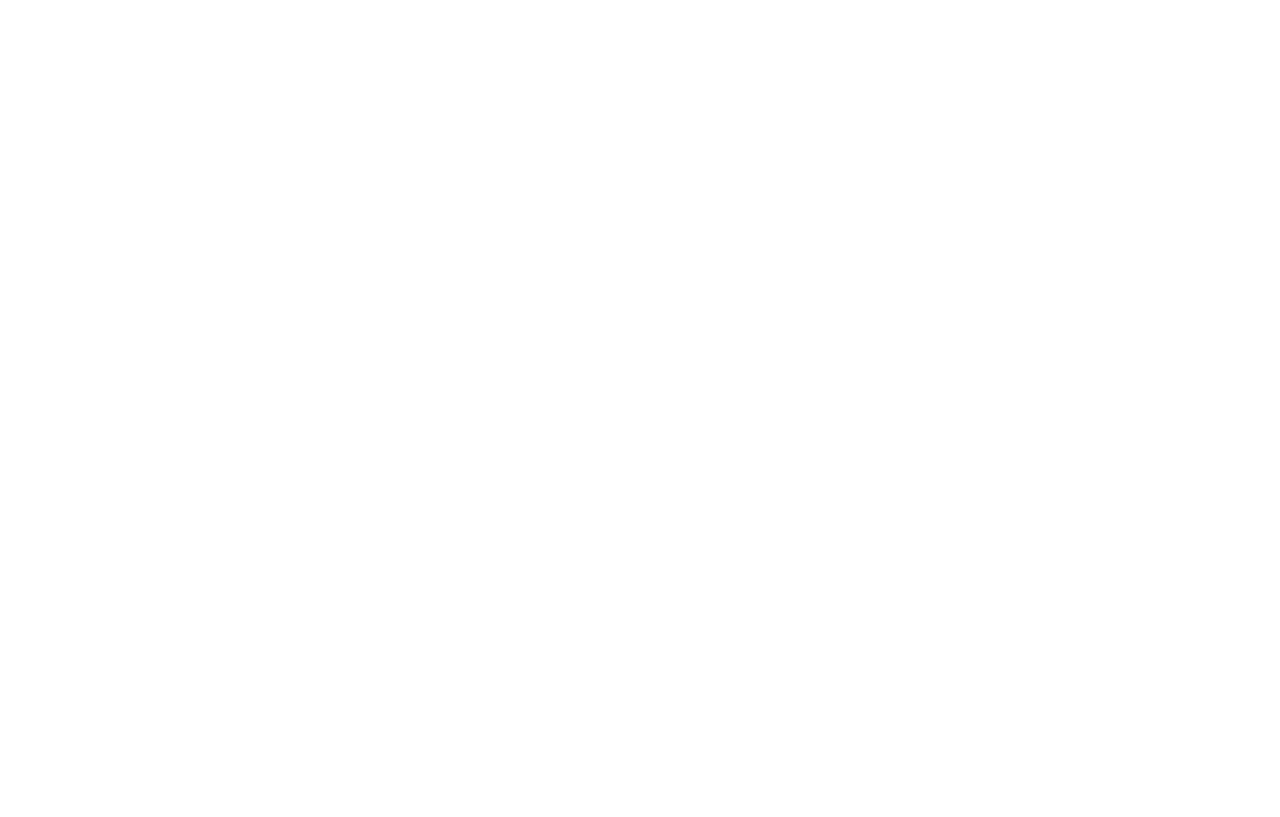
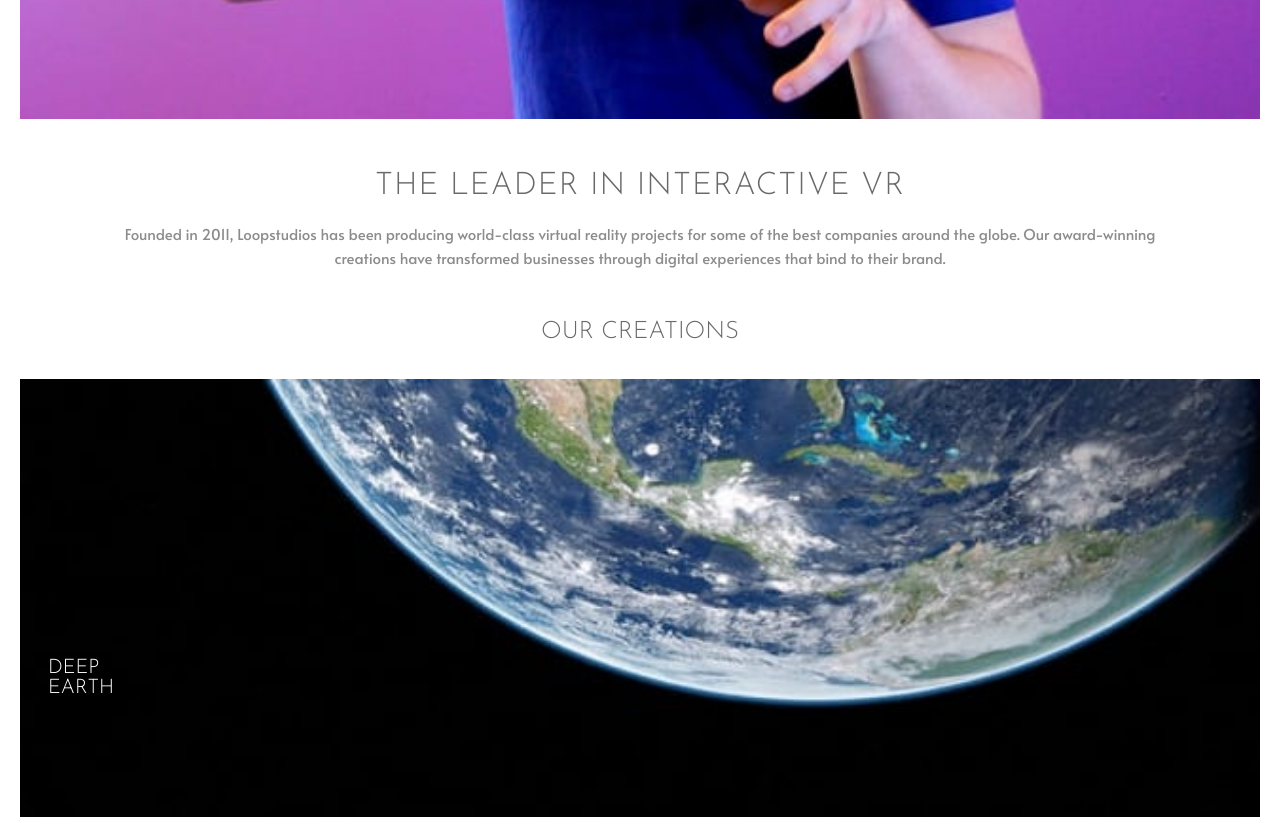
Before and after one commit to Udeme01/Loopstudios, a React (Create React App) app: page / in a window 1280 px wide. Shown: the part 1480-2297 px from the top of the page. Before the commit the page ends 800 px from the top, so only its background shows below. Built offline with nearby package versions, Linux system fonts and the light colour scheme.

Commit message:
added Creations component

```diff
--- a/src/App.js
+++ b/src/App.js
@@ -1,12 +1,16 @@
 import React from 'react';
 import Header from './components/Header'
 import Showcase from './components/Showcase';
+import Interactive from './components/Interactive';
+import Creations from './components/Creations';
 
 const App = () => {
   return (
     <>
       <Header />
       <Showcase />
+      <Interactive />
+      <Creations />
     </>
   );
 }
--- /dev/null
+++ b/src/components/Creations.js
@@ -0,0 +1,26 @@
+import React, { useState } from "react";
+import data from "../data-mobile";
+
+const Creations = () => {
+  const [cards, setCards] = useState(data);
+  return (
+    <section className="creation-mobile">
+      <h2>Our Creations</h2>
+      <section>
+        {cards.map((card) => {
+          const { id, title, image } = card;
+          return (
+            <article key={id}>
+              <div className="img-div">
+                <img src={image} alt="creations card" />
+              </div>
+              <h3>{title}</h3>
+            </article>
+          );
+        })}
+      </section>
+    </section>
+  );
+};
+
+export default Creations;
--- /dev/null
+++ b/src/components/Interactive.js
@@ -0,0 +1,25 @@
+import React from "react";
+import interactiveImg from "../images/image-interactive.jpg";
+
+const Interactive = () => {
+  return (
+    <>
+      <section className="interactive">
+        <div>
+          <img src={interactiveImg} alt="interactive VR" />
+        </div>
+        <div className="interactive-text">
+          <h2> The leader in interactive VR</h2>
+          <p>
+            Founded in 2011, Loopstudios has been producing world-class virtual
+            reality projects for some of the best companies around the globe.
+            Our award-winning creations have transformed businesses through
+            digital experiences that bind to their brand.
+          </p>
+        </div>
+      </section>
+    </>
+  );
+};
+
+export default Interactive;
--- /dev/null
+++ b/src/data-mobile.js
@@ -0,0 +1,45 @@
+const data = [
+  {
+    id: 1,
+    image: "./images/mobile/image-deep-earth.jpg",
+    title: "Deep earth",
+  },
+  {
+    id: 2,
+    image: "./images/mobile/image-night-arcade.jpg",
+    title: "Night arcade",
+  },
+  {
+    id: 3,
+    image: "./images/mobile/image-soccer-team.jpg",
+    title: "Soccer team VR",
+  },
+  {
+    id: 4,
+    image: "./images/mobile/image-grid.jpg",
+    title: "The grid",
+  },
+  {
+    id: 5,
+    image: "./images/mobile/image-from-above.jpg",
+    title: "From up above VR",
+  },
+  {
+    id: 6,
+    image: "./images/mobile/image-pocket-borealis.jpg",
+    title: "Pocket borealis",
+  },
+  {
+    id: 7,
+    image: "./images/mobile/image-curiosity.jpg",
+    title: "The curiosity",
+  },
+  {
+    id: 8,
+    image: "./images/mobile/image-fisheye.jpg",
+    title: "Make it fisheye",
+  },
+];
+
+
+export default data;
--- a/src/index.css
+++ b/src/index.css
@@ -21,12 +21,20 @@
   font-family: 'Josefin Sans', sans-serif;
   font-weight: 300;
   text-transform: uppercase;
+  color: var(--very-dark-gray);
 }
 
 p {
   font-family: 'Alata', sans-serif;
-  /* font-weight: 400; */
+  font-weight: 400;
   font-size: 15px;
+  color: var(--dark-gray);
+}
+
+img {
+  /* display: block; */
+  width: 100%;
+  /* margin: 0 auto; */
 }
 
 /* header container element */
@@ -40,6 +48,10 @@
 }
 
 /* navivgation */
+nav {
+  display: none;
+}
+
 nav ul {
   list-style-type: none;
 }
@@ -63,6 +75,7 @@
   background-color: var(--white);
   margin: 0 0 5px;
   border-radius: 20px;
+  cursor: pointer;
 }
 
 /* ShowCase */
@@ -77,8 +90,11 @@
 .showcase .overlay {
   display: flex;
   align-items: center;
+  justify-content: center;
   height: 700px;
-  padding: 0 20px;
+  width: 90%;
+  margin: 0 auto;
+  /* padding: 0 25px; */
 }
 
 .showcase .overlay h1 {
@@ -92,3 +108,52 @@
 .showcase .overlay h1 .deliver {
   display: block;
 }
+
+/* interactive VR */
+
+.interactive {
+  padding: 50px 20px;
+  text-align: center;
+}
+
+.interactive .interactive-text {
+  padding: 0 5.5rem;
+}
+
+.interactive .interactive-text h2 {
+  letter-spacing: 1px;
+  font-size: 1.95rem;
+  padding: 3rem 0 1.2rem;
+}
+
+.interactive .interactive-text p {
+  line-height: 1.6;
+}
+
+/* Creations Mobile */
+.creation-mobile h2 {
+  text-align: center;
+  padding-bottom: 35px;
+}
+
+.creation-mobile section {
+  padding: 0 20px;
+  display: grid;
+  grid-template-columns: 1fr;
+  grid-gap: 15px;
+}
+
+.creation-mobile article {
+  position: relative;
+}
+
+.creation-mobile h3 {
+  position: absolute;
+  top: 60%;
+  left: 20px;
+  color: var(--white);
+  padding: .25rem .5rem;
+  width: 120px;
+  font-size: 20px;
+  /* border: 2px solid; */
+}
```
Also changed, not shown: src/data-desktop.js (added, +44 -0 lines), src/images/image-interactive.jpg (added).
